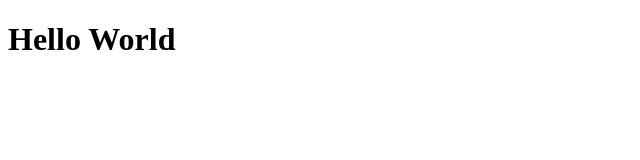
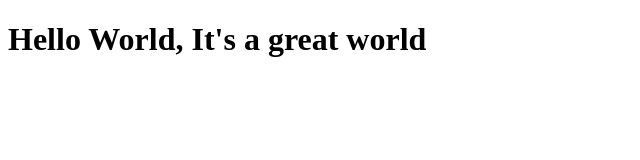
Before and after one commit to Dansen-L/BasicWeb, a plain HTML site: page site/index.html in a window 1280 px wide. Shown: the whole page, without its empty margins (0-640 px from the left). Drawn offline with Linux system fonts and the light colour scheme.

Commit message:
small add

```diff
--- a/site/index.html
+++ b/site/index.html
@@ -4,6 +4,6 @@
 	<title>Hello Corsera!</title>
 </head>
 <body>
-<h1>Hello World</h1>
+<h1>Hello World, It's a great world</h1>
 </body>
 </html>
```
